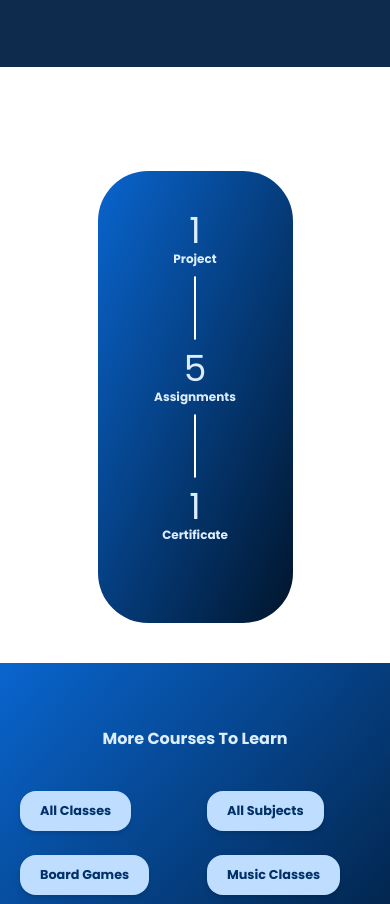
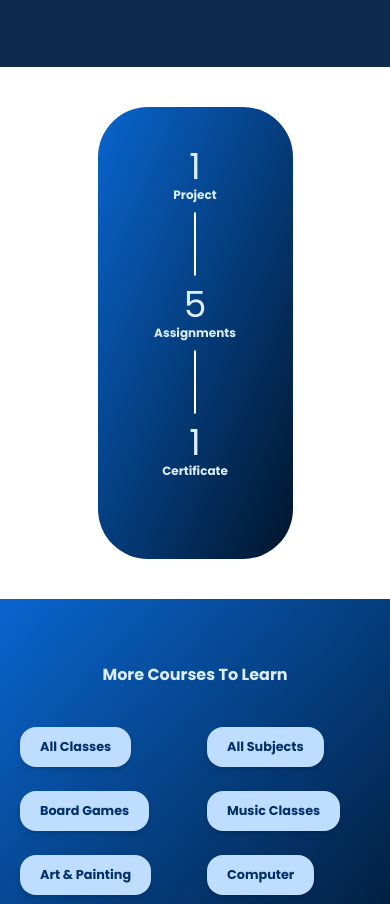
Before and after one commit to Adeleyeha-17/Leadwinn-Academy, a React (Vite) app: page /library in a window 390 px wide. Shown: the part 2719-3623 px from the top of the page. Built offline with nearby package versions, Linux system fonts and the light colour scheme; no server answers.

Commit message:
update insights component

```diff
--- a/src/sections/Insights/Insights.tsx
+++ b/src/sections/Insights/Insights.tsx
@@ -17,7 +17,7 @@ export const Insights = () => {
       <div className="h-full md:max-lg:max-w-6xl lg:max-xl:max-w-7xl font-poppins mx-auto">
 
 <div className="py-10 sm:py-20">
-        <div className="bg-gradient-to-br from-[#0965CE] to-[#01152C] text-[#DCEDFF] sm:h-[9rem] w-1/2 sm:w-[38rem] lg:w-[45rem] rounded-[3.125rem] font-poppin mx-auto max-sm:mt-16 max-sm:py-10 flex justify-center items-center">
+        <div className="bg-gradient-to-br from-[#0965CE] to-[#01152C] text-[#DCEDFF] sm:h-[9rem] w-1/2 sm:w-[38rem] lg:w-[45rem] rounded-[3.125rem] font-poppin mx-auto max-sm:py-10 flex justify-center items-center">
           <div className="items-center justify-evenly w-full sm:flex px-1">
 
             <div className="flex flex-col mb-10 sm:mb-0 items-center justify-center sm:gap-5">
```
